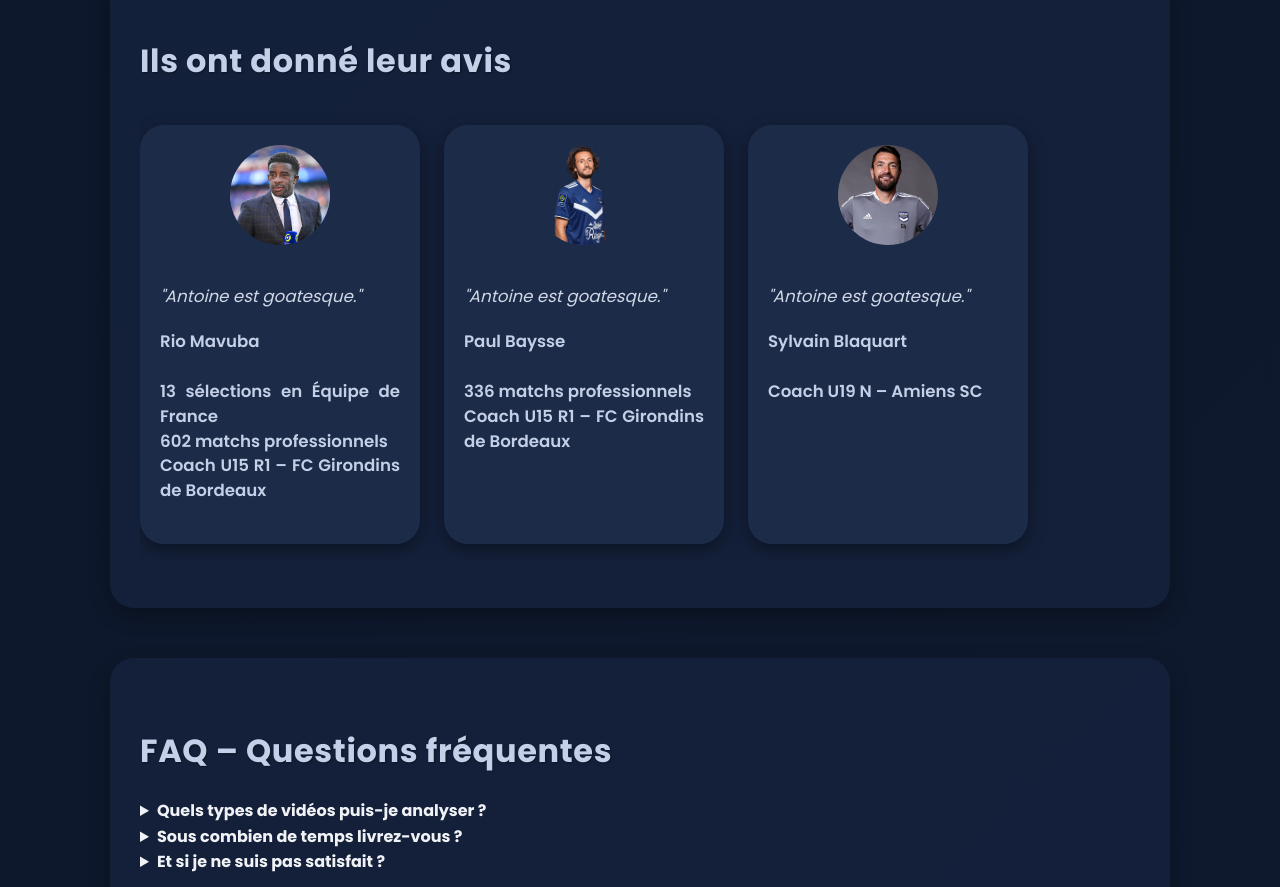
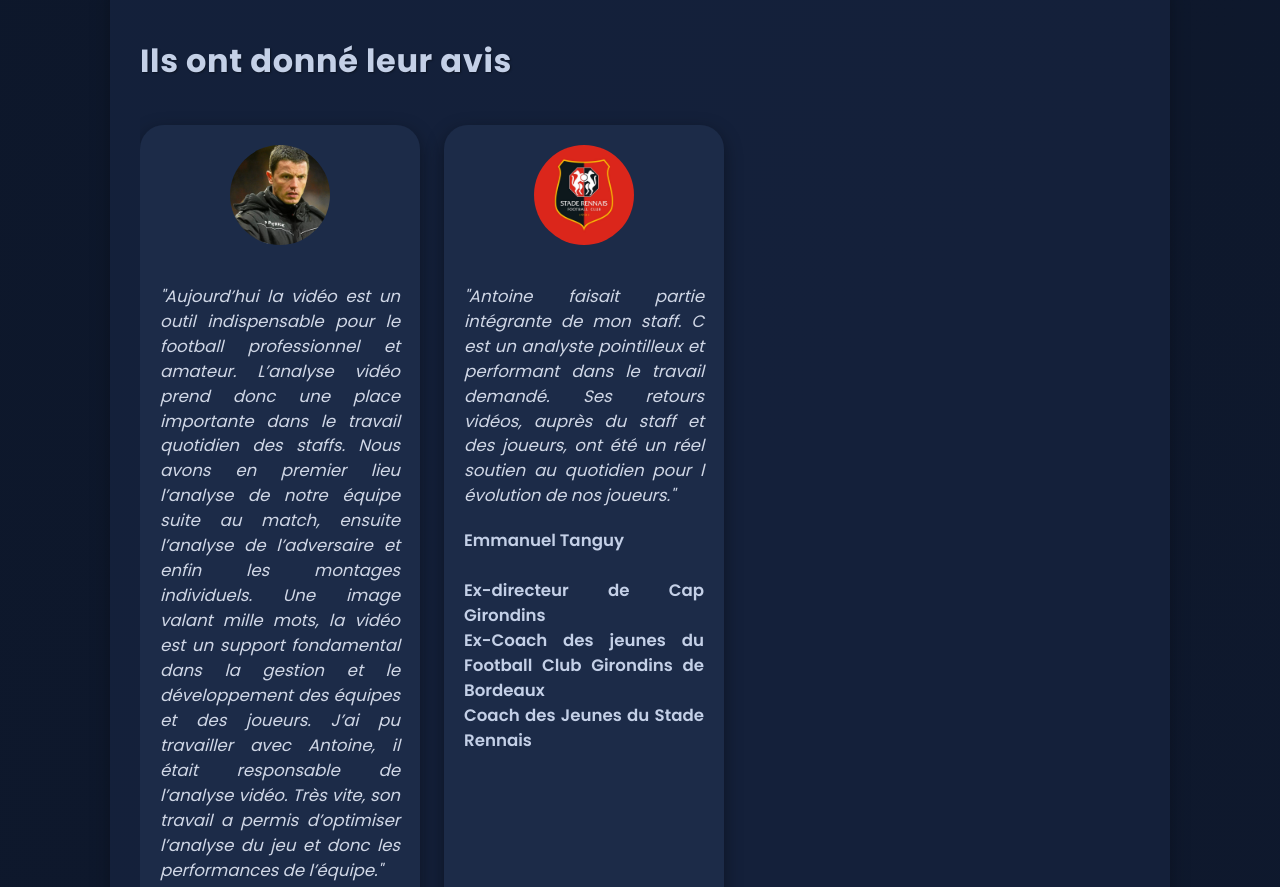
Before and after one commit to bucherie/analyste-video, a plain HTML site: page index.html in a window 1280 px wide. Shown: the part 4080-4967 px from the top of the page. Drawn offline with Linux system fonts and the light colour scheme.

Commit message:
Add files via upload

```diff
--- a/index.html
+++ b/index.html
@@ -674,6 +674,8 @@ document.querySelectorAll('.etape-header').forEach(header => {
     padding: 16px 0;
     -webkit-overflow-scrolling: touch;
   ">
+
+    <!-- Carte de Kevin -->
     <div style="
       flex: 0 0 280px;
       background: rgba(30, 45, 75, 0.85);
@@ -683,17 +685,16 @@ document.querySelectorAll('.etape-header').forEach(header => {
       box-shadow: 0 6px 18px rgba(0, 0, 0, 0.4);
       text-align: center;
     ">
-      <img src="mavuba.jpg" alt="Rio Mavuba" style="width: 100px; height: 100px; object-fit: cover; border-radius: 50%; margin-bottom: 16px;" />
-      <p style="color: #d0d7e6; font-style: italic;">"Antoine est goatesque."</p>
-      <p style="margin-top: 12px; font-weight: 600; color: #c4d0e7;"<p>
-      Rio Mavuba<br><br>
-  13 sélections en Équipe de France<br>
-  602 matchs professionnels<br>
-  Coach U15 R1 – FC Girondins de Bordeaux
-</p>
-
+      <img src="kevin.png" alt="Kevin Plantet" style="width: 100px; height: 100px; object-fit: cover; border-radius: 50%; margin-bottom: 16px;" />
+      <p style="color: #d0d7e6; font-style: italic;">"Aujourd’hui la vidéo est un outil indispensable pour le football professionnel et amateur. L’analyse vidéo prend donc une place importante dans le travail quotidien des staffs. Nous avons en premier lieu l’analyse de notre équipe suite au match, ensuite l’analyse de l’adversaire et enfin les montages individuels. Une image valant mille mots, la vidéo est un support fondamental dans la gestion et le développement des équipes et des joueurs. J’ai pu travailler avec Antoine, il était responsable de l’analyse vidéo. Très vite, son travail a permis d’optimiser l’analyse du jeu et donc les performances de l’équipe."</p>
+      <p style="margin-top: 12px; font-weight: 600; color: #c4d0e7;">
+        Kevin Plantet<br><br>
+        Ex-préparateur physique, puis adjoint de Jocelyn Gourvennec à Guingamp, Bordeaux, Lille et Nantes<br>
+        Entraîneur principal de la TA Rennes qui évolue en Régional 1
+      </p>
     </div>
 
+    <!-- Carte d'Emmanuel -->
     <div style="
       flex: 0 0 280px;
       background: rgba(30, 45, 75, 0.85);
@@ -703,31 +704,20 @@ document.querySelectorAll('.etape-header').forEach(header => {
       box-shadow: 0 6px 18px rgba(0, 0, 0, 0.4);
       text-align: center;
     ">
-      <img src="baysse.png" alt="Paul Baysse" style="width: 100px; height: 100px; object-fit: cover; border-radius: 50%; margin-bottom: 16px;" />
-      <p style="color: #d0d7e6; font-style: italic;">"Antoine est goatesque."</p>
-      <p style="margin-top: 12px; font-weight: 600; color: #c4d0e7;"<p>
-      Paul Baysse<br><br>
-  336 matchs professionnels<br>
-  Coach U15 R1 – FC Girondins de Bordeaux
-  </p>
+      <img src="rennes.png" alt="Emmanuel Tanguy" style="width: 100px; height: 100px; object-fit: cover; border-radius: 50%; margin-bottom: 16px;" />
+      <p style="color: #d0d7e6; font-style: italic;">"Antoine faisait partie intégrante de mon staff. C est un analyste pointilleux et performant dans le travail demandé. Ses retours vidéos, auprès du staff et des joueurs, ont été un réel soutien au quotidien pour l évolution de nos joueurs."</p>
+      <p style="margin-top: 12px; font-weight: 600; color: #c4d0e7;">
+        Emmanuel Tanguy<br><br>
+        Ex-directeur de Cap Girondins<br>
+        Ex-Coach des jeunes du Football Club Girondins de Bordeaux<br>
+        Coach des Jeunes du Stade Rennais
+      </p>
     </div>
 
-    <div style="
-      flex: 0 0 280px;
-      background: rgba(30, 45, 75, 0.85);
-      border-radius: 24px;
-      padding: 20px;
-      scroll-snap-align: start;
-      box-shadow: 0 6px 18px rgba(0, 0, 0, 0.4);
-      text-align: center;
-    ">
-      <img src="sylvain.png" alt="Sylvain Blaquart" style="width: 100px; height: 100px; object-fit: cover; border-radius: 50%; margin-bottom: 16px;" />
-      <p style="color: #d0d7e6; font-style: italic;">"Antoine est goatesque."</p>
-      <p style="margin-top: 12px; font-weight: 600; color: #c4d0e7;"<p>
-      Sylvain Blaquart<br><br>
-  Coach U19 N – Amiens SC
-  </p>
-    </div>
+  </div>
+</section>
+
+
   </div>
 </section>
 
```
Also changed, not shown: kevin.png (added), rennes.png (added).
